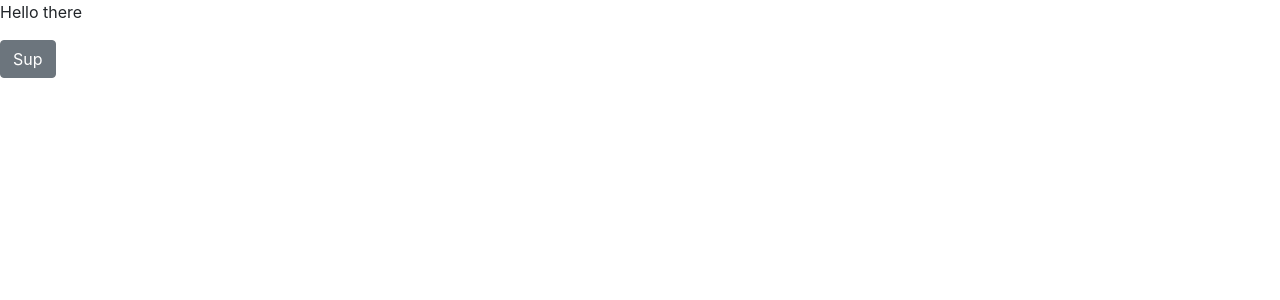
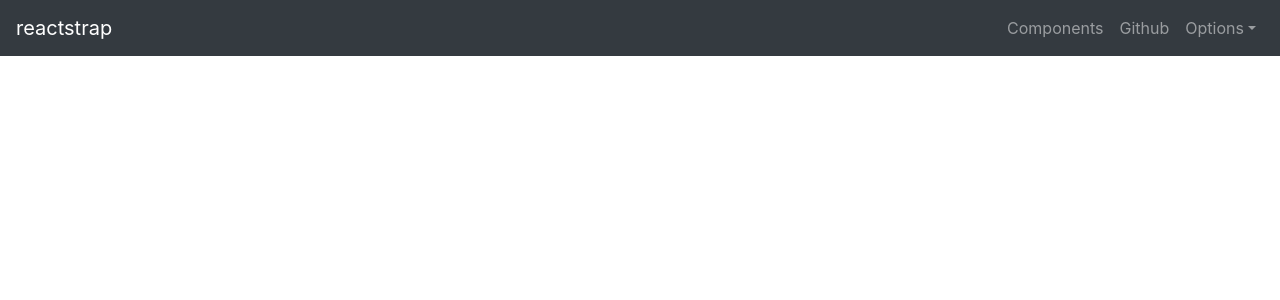
Before and after one commit to Daniel9650/IDB, a React (Create React App) app in the folder react-app/: page / in a window 1280 px wide. Shown: the top 300 px of the page. Built offline with nearby package versions, Linux system fonts and the light colour scheme.

Commit message:
start MovieInstance

```diff
--- a/react-app/src/App.js
+++ b/react-app/src/App.js
@@ -1,12 +1,12 @@
 import React, { Component } from 'react';
 import logo from './logo.svg';
 import './App.css';
-import Home from './Home.js';
+import MovieInstance from './MovieInstance.js';
 
 class App extends Component {
   render() {
     return (
-      <Home />
+      <MovieInstance />
     );
   }
 }
--- /dev/null
+++ b/react-app/src/MovieInstance.js
@@ -0,0 +1,69 @@
+import React, { Component } from 'react';
+import {
+  Collapse,
+  Navbar,
+  NavbarToggler,
+  NavbarBrand,
+  Nav,
+  NavItem,
+  NavLink,
+  UncontrolledDropdown,
+  DropdownToggle,
+  DropdownMenu,
+  DropdownItem } from 'reactstrap';
+
+
+class MovieInstance extends Component {
+	constructor(props) {
+    	super(props);
+    	this.toggle = this.toggle.bind(this);
+    	this.state = {
+      		isOpen: false
+    	};
+  	}
+  	toggle() {
+    	this.setState({
+      	isOpen: !this.state.isOpen
+    	});
+  	}
+	render () {
+      return (
+      	<div>
+      		<Navbar className="navbar navbar-expand-md navbar-dark fixed-top bg-dark">
+      			<NavbarBrand href="/">reactstrap</NavbarBrand>
+      			<NavbarToggler onClick={this.toggle} />
+      			<Collapse isOpen={this.state.isOpen} navbar>
+      				<Nav className="ml-auto" navbar>
+      					<NavItem>
+      						<NavLink href="/components/">Components</NavLink>
+      					</NavItem>
+      					<NavItem>
+      						<NavLink href="https://github.com/reactstrap/reactstrap">Github</NavLink>
+      					</NavItem>
+      					<UncontrolledDropdown nav inNavbar>
+      						<DropdownToggle nav caret>
+      							Options
+      						</DropdownToggle>
+      						<DropdownMenu>
+      							<DropdownItem>
+      								Option 1
+      							</DropdownItem>
+      							<DropdownItem>
+      								Option 2
+      							</DropdownItem>
+      							<DropdownItem divider />
+      							<DropdownItem>
+      								Reset
+      							</DropdownItem>
+      						</DropdownMenu>
+      					</UncontrolledDropdown>
+      				</Nav>
+      			</Collapse>
+      		</Navbar>
+      	</div>
+      );
+   }
+
+}
+
+export default MovieInstance;
```
Also changed, not shown: 1 other file (tests, documents, lock files or other folders).
